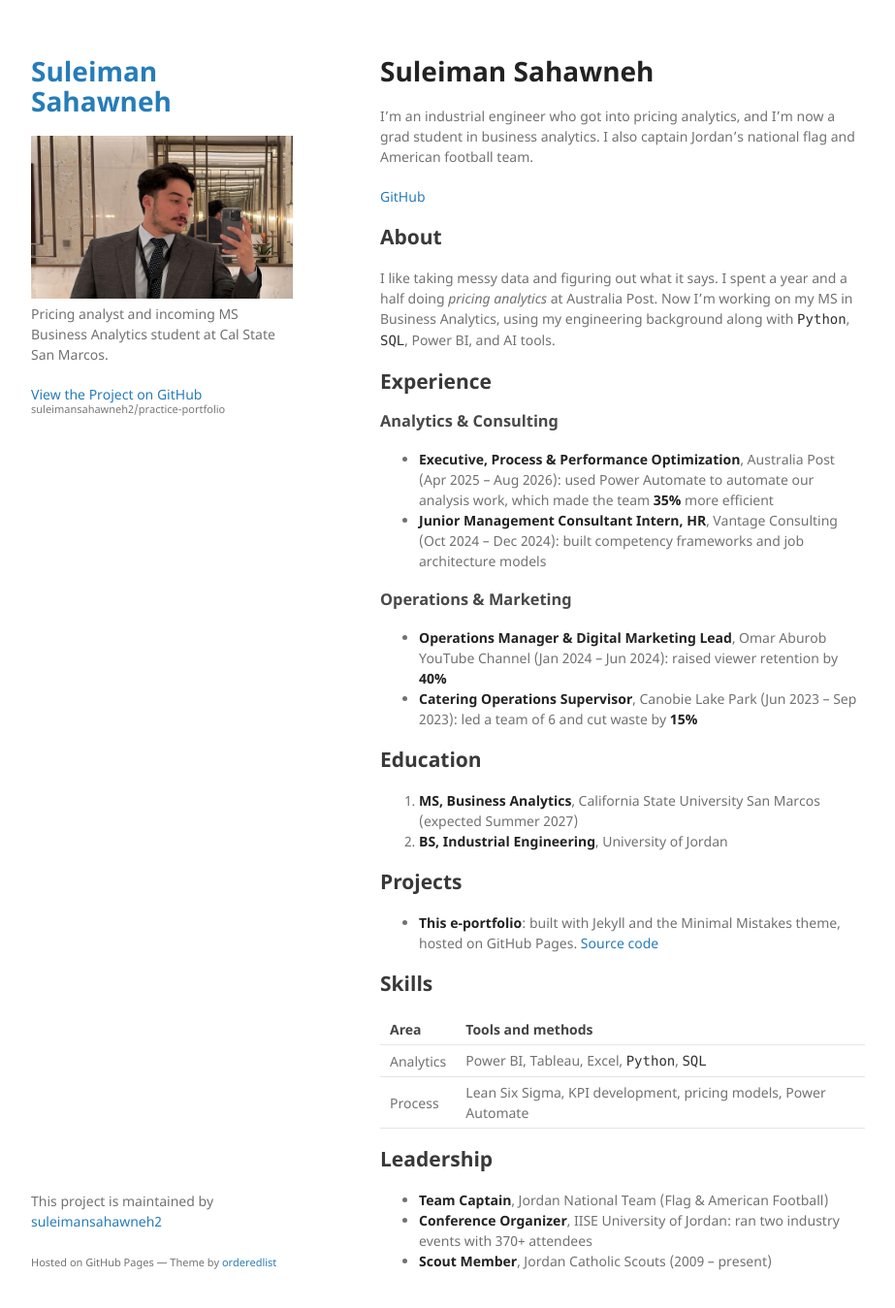
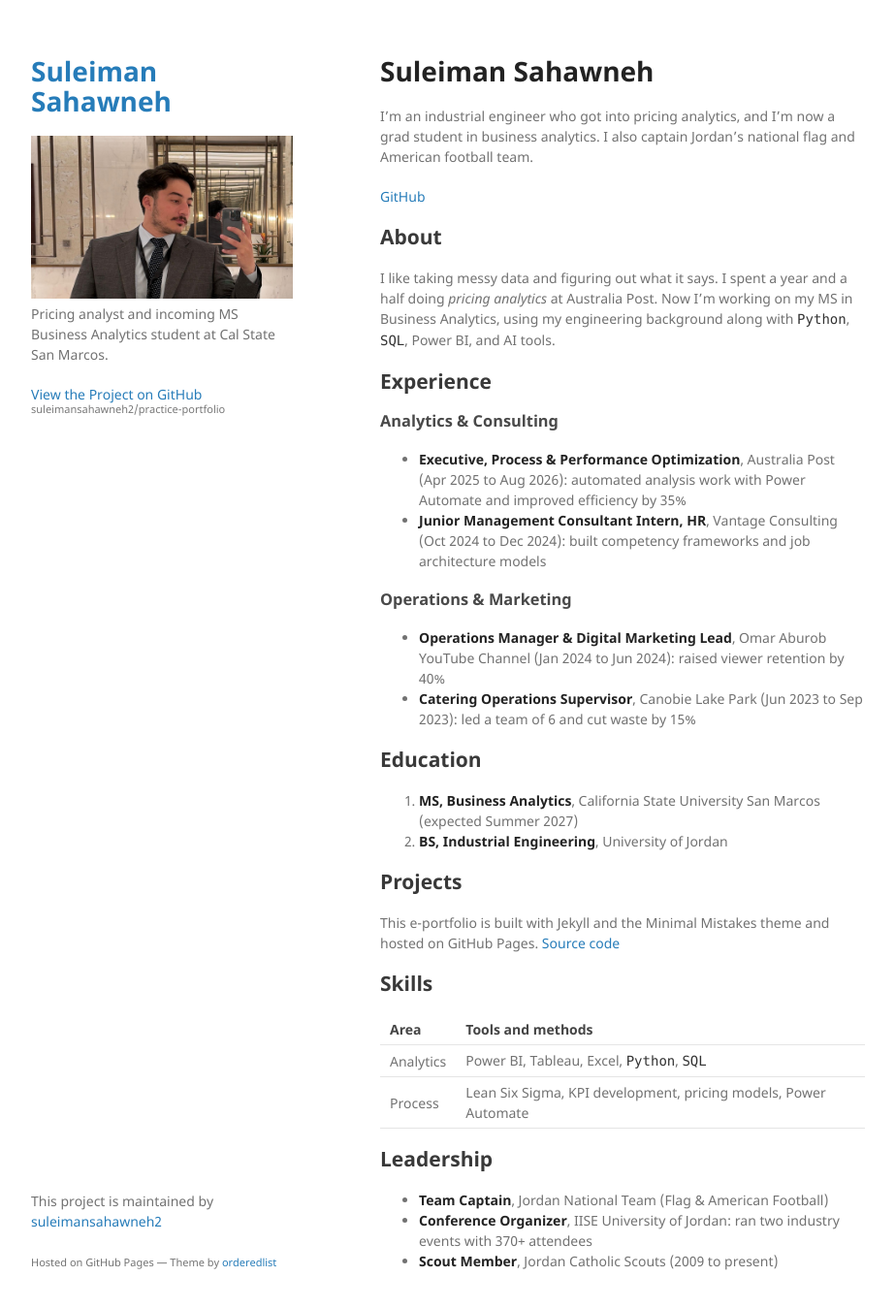
Before and after one commit to suleimansahawneh2/practice-portfolio, a Jekyll site: the page built from index.md, in a window 1280 px wide and 1381 px high. Shown: the top 1349 px of the window at 97% size, without its empty margins (178-1101 px from the left). Built offline with Jekyll 4.4.1, drawn with Linux system fonts in a browser that asks for light colours; our own code applies the rules of GitHub Pages for plain Markdown files.

Commit message:
Update resume wording

```diff
--- a/index.md
+++ b/index.md
@@ -16,13 +16,13 @@ I like taking messy data and figuring out what it says. I spent a year and a hal
 
 ### Analytics & Consulting
 
-- **Executive, Process & Performance Optimization**, Australia Post (Apr 2025 – Aug 2026): used Power Automate to automate our analysis work, which made the team **35%** more efficient
-- **Junior Management Consultant Intern, HR**, Vantage Consulting (Oct 2024 – Dec 2024): built competency frameworks and job architecture models
+- **Executive, Process & Performance Optimization**, Australia Post (Apr 2025 to Aug 2026): automated analysis work with Power Automate and improved efficiency by 35%
+- **Junior Management Consultant Intern, HR**, Vantage Consulting (Oct 2024 to Dec 2024): built competency frameworks and job architecture models
 
 ### Operations & Marketing
 
-- **Operations Manager & Digital Marketing Lead**, Omar Aburob YouTube Channel (Jan 2024 – Jun 2024): raised viewer retention by **40%**
-- **Catering Operations Supervisor**, Canobie Lake Park (Jun 2023 – Sep 2023): led a team of 6 and cut waste by **15%**
+- **Operations Manager & Digital Marketing Lead**, Omar Aburob YouTube Channel (Jan 2024 to Jun 2024): raised viewer retention by 40%
+- **Catering Operations Supervisor**, Canobie Lake Park (Jun 2023 to Sep 2023): led a team of 6 and cut waste by 15%
 
 ## Education
 
@@ -31,7 +31,7 @@ I like taking messy data and figuring out what it says. I spent a year and a hal
 
 ## Projects
 
-- **This e-portfolio**: built with Jekyll and the Minimal Mistakes theme, hosted on GitHub Pages. [Source code](https://github.com/suleimansahawneh2/practice-portfolio)
+This e-portfolio is built with Jekyll and the Minimal Mistakes theme and hosted on GitHub Pages. [Source code](https://github.com/suleimansahawneh2/practice-portfolio)
 
 ## Skills
 
@@ -44,4 +44,4 @@ I like taking messy data and figuring out what it says. I spent a year and a hal
 
 - **Team Captain**, Jordan National Team (Flag & American Football)
 - **Conference Organizer**, IISE University of Jordan: ran two industry events with 370+ attendees
-- **Scout Member**, Jordan Catholic Scouts (2009 – present)
+- **Scout Member**, Jordan Catholic Scouts (2009 to present)
```
